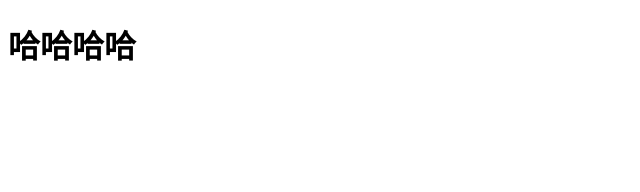
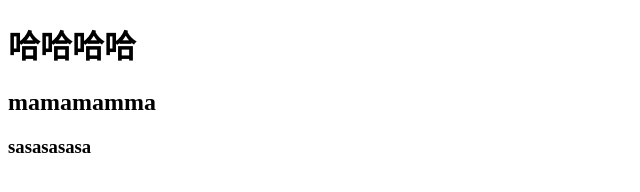
Before and after one commit to qhwc2009/gitTest, a plain HTML site: page index.html in a window 1280 px wide. Shown: the whole page, without its empty margins (0-640 px from the left). Drawn offline with Linux system fonts and the light colour scheme.

Commit message:
修改了h2 h3

```diff
--- a/index.html
+++ b/index.html
@@ -8,5 +8,7 @@
 </head>
 <body>
   <h1>哈哈哈哈</h1>
+  <h2>mamamamma</h2>
+  <h3>sasasasasa</h3>
 </body>
 </html>
```
